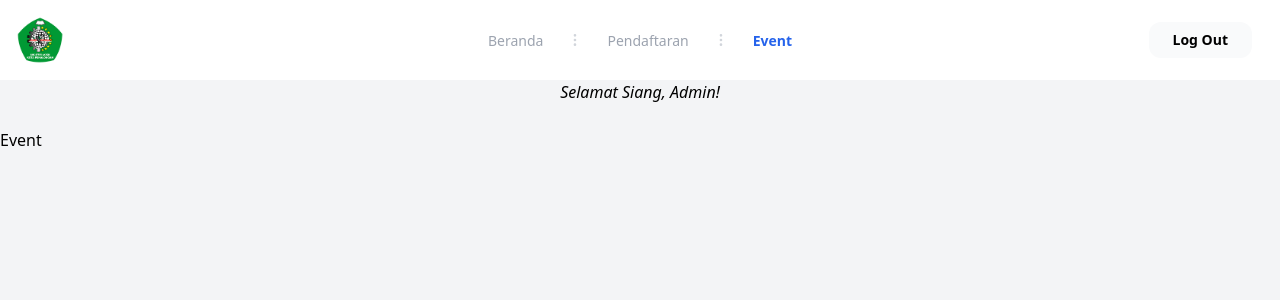
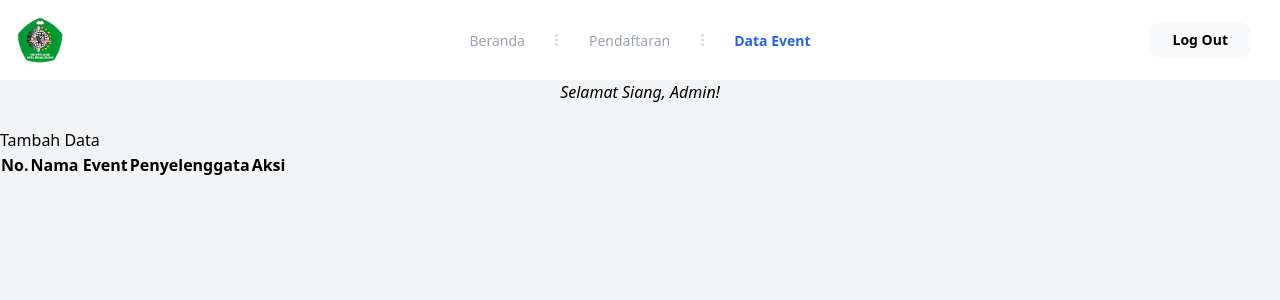
Before and after one commit to Dani170907/Project-akhir, a CodeIgniter app: page /pj-L11/index.php/admin/event in a window 1280 px wide. Shown: the top 300 px of the page. Run offline with CodeIgniter, Linux system fonts and the light colour scheme; a user stored in the database is signed in; lists and menus that the app fills with data are empty.

Commit message:
menambahkan helper login untuk menolak user yang tidak memiliki session

```diff
--- a/application/config/autoload.php
+++ b/application/config/autoload.php
@@ -89,7 +89,7 @@ $autoload['drivers'] = array();
 |
 |	$autoload['helper'] = array('url', 'file');
 */
-$autoload['helper'] = array('url');
+$autoload['helper'] = array('url', 'login');
 
 /*
 | -------------------------------------------------------------------
--- a/application/controllers/Admin.php
+++ b/application/controllers/Admin.php
@@ -2,6 +2,11 @@
 defined('BASEPATH') OR exit('No direct script access allowed');
 
 class Admin extends CI_Controller {
+
+    public function __construct() {
+        parent::__construct();
+        is_logged_in();
+    }
 
     public function index() {
         $this->beranda();
--- /dev/null
+++ b/application/helpers/login_helper.php
@@ -0,0 +1,11 @@
+<?php
+
+function is_logged_in() {
+    $ci = get_instance();
+    // jika tidak ditemukan session yang sesuia maka di tolak
+
+    if ( !$ci->session->userdata('username') ) {
+        redirect('login');
+    }
+
+}
--- a/application/views/event.php
+++ b/application/views/event.php
@@ -1 +1,14 @@
-<h1>Event</h1>
+<body>
+    <a href="">Tambah Data</a>
+
+    <table>
+        <tr>
+            <th>No.</th>
+            <th>Nama Event</th>
+            <th>Penyelenggata</th>
+            <th>Aksi</th>
+        </tr>
+        <th></th>
+    </table>
+
+</body>
--- a/application/views/templates/admin_header.php
+++ b/application/views/templates/admin_header.php
@@ -49,7 +49,7 @@
 				</svg>
 			</button>
 		</div>
-		<ul class="hidden absolute top-1/2 left-1/2 transform -translate-y-1/2 -translate-x-1/2 lg:flex lg:mx-auto lg:flex lg:items-center lg:w-auto lg:space-x-6">
+		<ul class="hidden absolute top-1/2 left-1/2 transform -translate-y-1/2 -translate-x-1/2 lg:flex lg:mx-auto lg:items-center lg:w-auto lg:space-x-6">
 			<li><a class="text-sm <?= ($currentPage == 'admin/beranda') ? 'text-blue-600 font-bold' : 'text-gray-400' ?> hover:text-gray-500" href="<?= base_url('admin/beranda') ?>">Beranda</a></li>
 			<li class="text-gray-300">
 				<svg xmlns="http://www.w3.org/2000/svg" fill="none" stroke="currentColor" class="w-4 h-4 current-fill" viewBox="0 0 24 24">
@@ -62,7 +62,7 @@
 					<path stroke-linecap="round" stroke-linejoin="round" stroke-width="2" d="M12 5v0m0 7v0m0 7v0m0-13a1 1 0 110-2 1 1 0 010 2zm0 7a1 1 0 110-2 1 1 0 010 2zm0 7a1 1 0 110-2 1 1 0 010 2z" />
 				</svg>
 			</li>
-			<li><a class="text-sm <?= ($currentPage == 'admin/event') ? 'text-blue-600 font-bold' : 'text-gray-400' ?> hover:text-gray-500" href="<?= base_url('admin/event') ?>">Event</a></li>
+			<li><a class="text-sm <?= ($currentPage == 'admin/event') ? 'text-blue-600 font-bold' : 'text-gray-400' ?> hover:text-gray-500" href="<?= base_url('admin/event') ?>">Data Event</a></li>
 			</li>
 		</ul>
 		<a class="hidden lg:inline-block lg:ml-auto lg:mr-3 py-2 px-6 bg-gray-50 hover:bg-gray-100 text-sm text-gray-50 font-semibold rounded-xl transition duration-200" href="<?= base_url() ?>Login/logout">Log Out</a>
@@ -89,13 +89,13 @@
 						<a class="block p-4 text-sm font-semibold text-gray-400 hover:bg-blue-50 hover:text-blue-600 rounded" href<?= base_url('admin/pendaftaran') ?>">Pendaftaran</a>
 					</li>
 					<li class="mb-1">
-						<a class="block p-4 text-sm font-semibold text-gray-400 hover:bg-blue-50 hover:text-blue-600 rounded" href="<?= base_url('admin/event') ?>">Event</a>
+						<a class="block p-4 text-sm font-semibold text-gray-400 hover:bg-blue-50 hover:text-blue-600 rounded" href="<?= base_url('admin/event') ?>">Data Event</a>
 					</li>
 				</ul>
 			</div>
 			<div class="mt-auto">
 				<div class="pt-6">
-					<a class="block px-4 py-3 mb-3 leading-loose text-xs text-center font-semibold leading-none bg-gray-50 hover:bg-gray-100 rounded-xl" href="<?= base_url() ?>Login/logout">Log Out</a>
+					<a class="block px-4 py-3 mb-3 leading-loose text-xs text-center font-semibold bg-gray-50 hover:bg-gray-100 rounded-xl" href="<?= base_url() ?>Login/logout">Log Out</a>
 				</div>
 			</div>
 		</nav>
```
